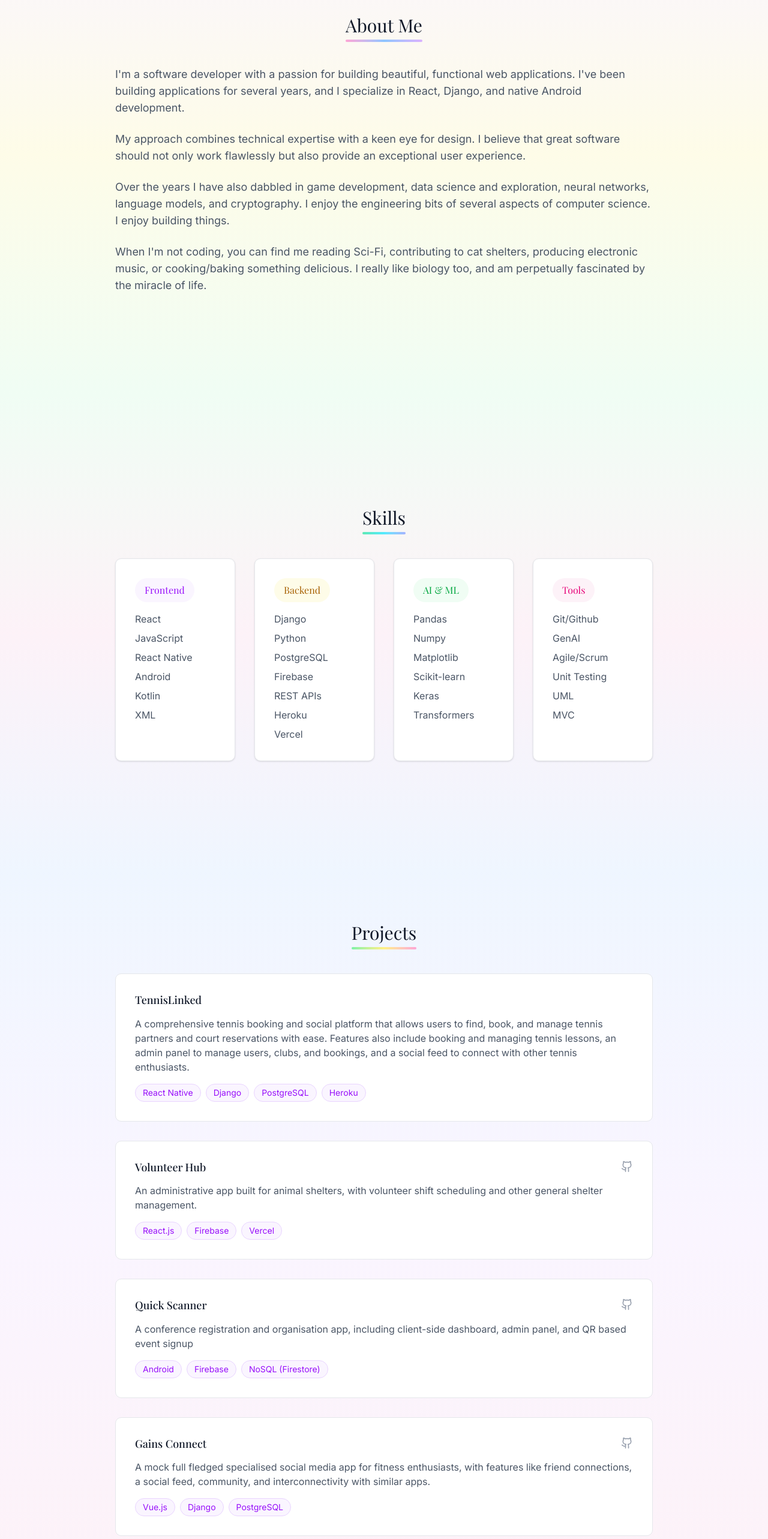
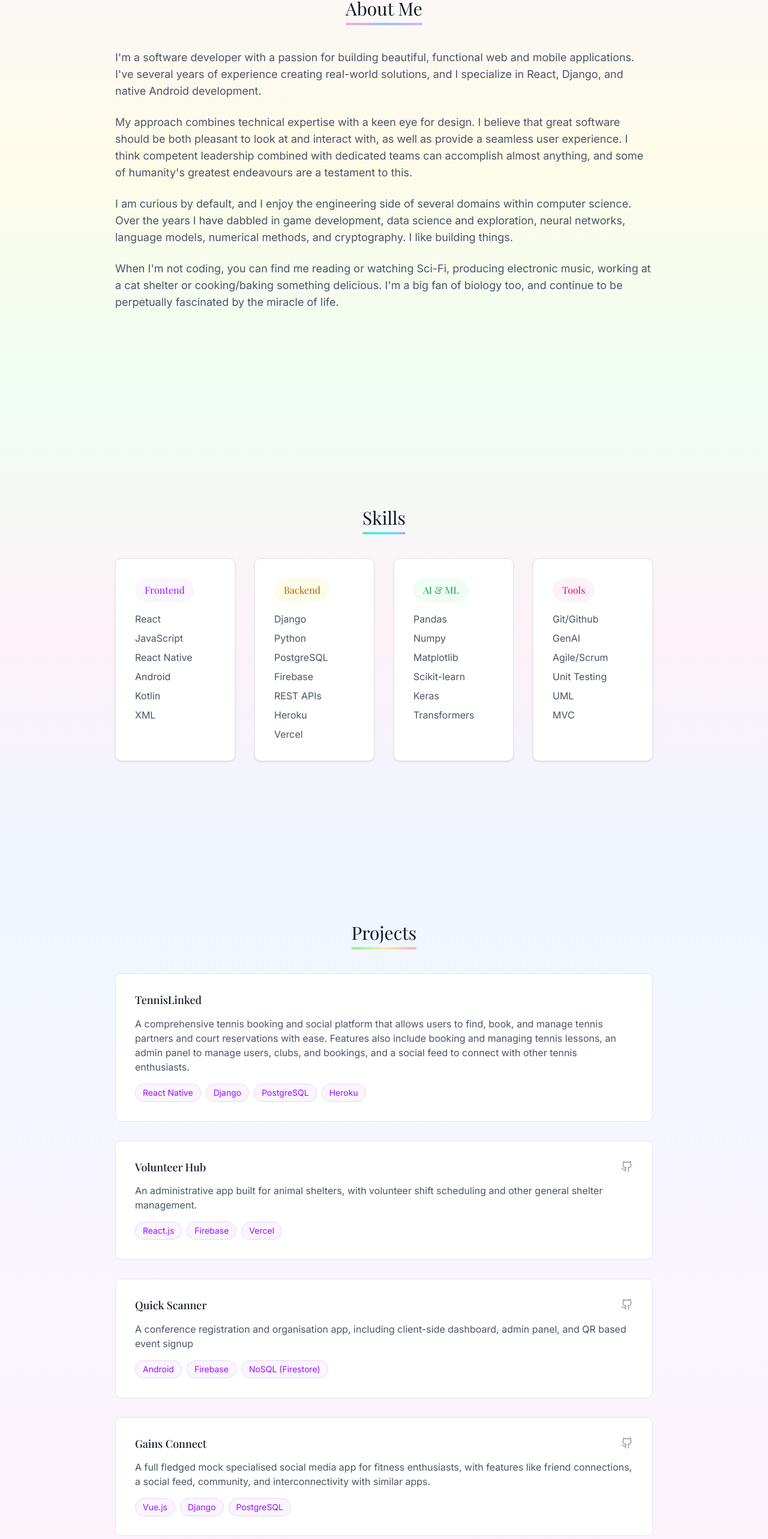
Before and after one commit to BoldAxis0/sids-website, a React (Vite) app: page / in a window 1280 px wide. Shown: the part 944-3510 px from the top of the page at 60% size. Built offline with nearby package versions, Linux system fonts and the light colour scheme.

Commit message:
project and about details updated

```diff
--- a/src/components/About.tsx
+++ b/src/components/About.tsx
@@ -1,4 +1,4 @@
-import React from 'react';
+import React from "react";
 
 export function About() {
   return (
@@ -14,27 +14,31 @@ export function About() {
         <div className="space-y-6 text-gray-600 text-lg">
           <p>
             I'm a software developer with a passion for building beautiful,
-            functional web applications. I've been building applications for
-            several years, and I specialize in React, Django, and native Android
-            development.
+            functional web and mobile applications. I've several years of
+            experience creating real-world solutions, and I specialize in React,
+            Django, and native Android development.
           </p>
           <p>
             My approach combines technical expertise with a keen eye for design.
-            I believe that great software should not only work flawlessly but
-            also provide an exceptional user experience.
+            I believe that great software should be both pleasant to look at and
+            interact with, as well as provide a seamless user experience. I
+            think competent leadership combined with dedicated teams can
+            accomplish almost anything, and some of humanity's greatest
+            endeavours are a testament to this.
           </p>
           <p>
-            Over the years I have also dabbled in game development, data science
-            and exploration, neural networks, language models, and cryptography. I enjoy the
-            engineering bits of several aspects of computer science. I enjoy
+            I am curious by default, and I enjoy the engineering side of several
+            domains within computer science. Over the years I have dabbled in
+            game development, data science and exploration, neural networks,
+            language models, numerical methods, and cryptography. I like
             building things.
           </p>
 
           <p>
-            When I'm not coding, you can find me reading Sci-Fi, contributing to
-            cat shelters, producing electronic music, or cooking/baking
-            something delicious. I really like biology too, and am perpetually
-            fascinated by the miracle of life.
+            When I'm not coding, you can find me reading or watching Sci-Fi,
+            producing electronic music, working at a cat shelter or
+            cooking/baking something delicious. I'm a big fan of biology too,
+            and continue to be perpetually fascinated by the miracle of life.
           </p>
         </div>
       </div>
--- a/src/components/Projects.tsx
+++ b/src/components/Projects.tsx
@@ -12,7 +12,8 @@ export function Projects() {
     },
     {
       title: "Volunteer Hub",
-      description: "An administrative app built for animal shelters, with volunteer shift scheduling and other general shelter management. ",
+      description:
+        "An administrative app built for animal shelters, with volunteer shift scheduling and other general shelter management. ",
       tech: ["React.js", "Firebase", "Vercel"],
       github: "https://github.com/boldaxis0/volunteer-hub",
     },
@@ -21,14 +22,21 @@ export function Projects() {
       description:
         "A conference registration and organisation app, including client-side dashboard, admin panel, and QR based event signup",
       tech: ["Android", "Firebase", "NoSQL (Firestore)"],
-      github: "https://github.com",
+      github: "https://github.com/BoldAxis0/Quick-Scanner",
     },
     {
       title: "Gains Connect",
       description:
-        "A mock full fledged specialised social media app for fitness enthusiasts, with features like friend connections, a social feed, community, and interconnectivity with similar apps.",
+        "A full fledged mock specialised social media app for fitness enthusiasts, with features like friend connections, a social feed, community, and interconnectivity with similar apps.",
       tech: ["Vue.js", "Django", "PostgreSQL"],
-      github: "https://github.com",
+      github: "https://github.com/BoldAxis0/uofa-cmput404.github.io",
+    },
+    {
+      title: "Mom's Recipes",
+      description:
+        "An archieval site for my mom's recipes, with features including picture upload, audio instructions, detailed notes, an intuititve UI, and a simple admin panel to add and manage recipes.",
+      tech: ["React", "Django", "Vercel", "Heroku", "Cloudinary"],
+      github: "https://github.com/boldaxis0/moms-recipes",
     },
   ];
 
```
